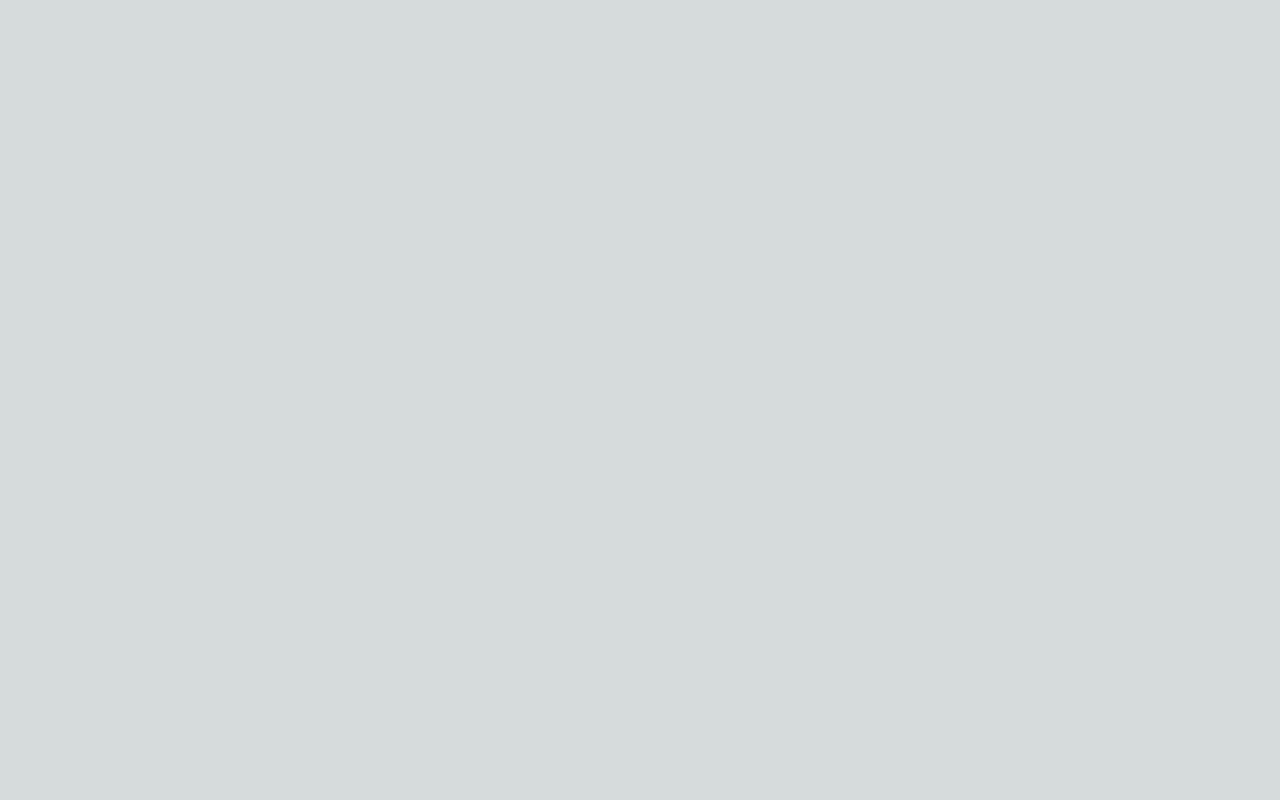
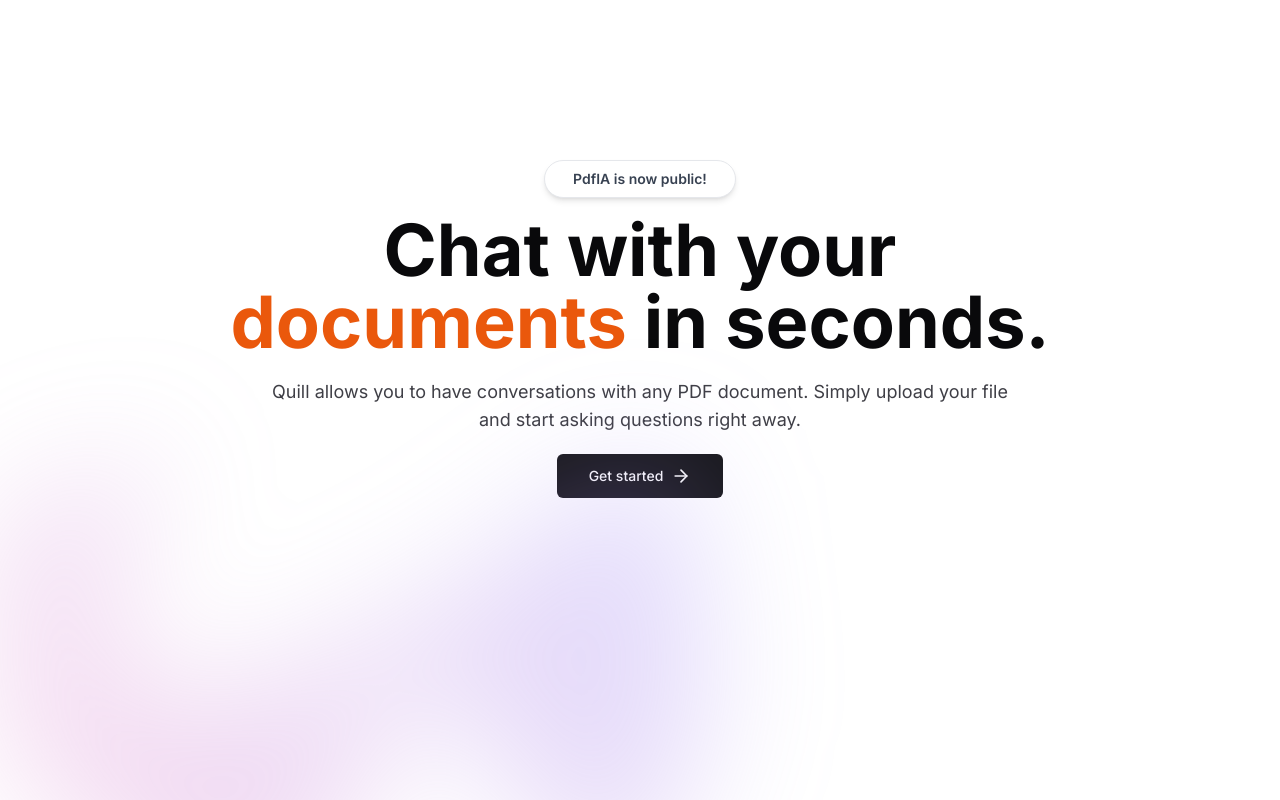
Before and after one commit to Beymer-pyg/ai-pdf-app, a Next.js app: page / in a window 1280 px wide. Shown: the top 800 px of the page. Built offline with nearby package versions, Linux system fonts and the light colour scheme.

Commit message:
first section

```diff
--- a/src/app/globals.css
+++ b/src/app/globals.css
@@ -2,26 +2,75 @@
 @tailwind components;
 @tailwind utilities;
 
-:root {
-  --foreground-rgb: 0, 0, 0;
-  --background-start-rgb: 214, 219, 220;
-  --background-end-rgb: 255, 255, 255;
-}
+@layer base {
+  :root {
+    --background: 0 0% 100%;
+    --foreground: 240 10% 3.9%;
 
-@media (prefers-color-scheme: dark) {
-  :root {
-    --foreground-rgb: 255, 255, 255;
-    --background-start-rgb: 0, 0, 0;
-    --background-end-rgb: 0, 0, 0;
+    --card: 0 0% 100%;
+    --card-foreground: 240 10% 3.9%;
+
+    --popover: 0 0% 100%;
+    --popover-foreground: 240 10% 3.9%;
+
+    --primary: 240 5.9% 10%;
+    --primary-foreground: 0 0% 98%;
+
+    --secondary: 240 4.8% 95.9%;
+    --secondary-foreground: 240 5.9% 10%;
+
+    --muted: 240 4.8% 95.9%;
+    --muted-foreground: 240 3.8% 46.1%;
+
+    --accent: 240 4.8% 95.9%;
+    --accent-foreground: 240 5.9% 10%;
+
+    --destructive: 0 84.2% 60.2%;
+    --destructive-foreground: 0 0% 98%;
+
+    --border: 240 5.9% 90%;
+    --input: 240 5.9% 90%;
+    --ring: 240 10% 3.9%;
+
+    --radius: 0.5rem;
+  }
+
+  .dark {
+    --background: 240 10% 3.9%;
+    --foreground: 0 0% 98%;
+
+    --card: 240 10% 3.9%;
+    --card-foreground: 0 0% 98%;
+
+    --popover: 240 10% 3.9%;
+    --popover-foreground: 0 0% 98%;
+
+    --primary: 0 0% 98%;
+    --primary-foreground: 240 5.9% 10%;
+
+    --secondary: 240 3.7% 15.9%;
+    --secondary-foreground: 0 0% 98%;
+
+    --muted: 240 3.7% 15.9%;
+    --muted-foreground: 240 5% 64.9%;
+
+    --accent: 240 3.7% 15.9%;
+    --accent-foreground: 0 0% 98%;
+
+    --destructive: 0 62.8% 30.6%;
+    --destructive-foreground: 0 0% 98%;
+
+    --border: 240 3.7% 15.9%;
+    --input: 240 3.7% 15.9%;
+    --ring: 240 4.9% 83.9%;
   }
 }
 
-body {
-  color: rgb(var(--foreground-rgb));
-  background: linear-gradient(
-      to bottom,
-      transparent,
-      rgb(var(--background-end-rgb))
-    )
-    rgb(var(--background-start-rgb));
+@layer base {
+  * {
+    @apply border-border;
+  }
+  body {
+    @apply bg-background text-foreground;
+  }
 }
--- a/src/app/layout.tsx
+++ b/src/app/layout.tsx
@@ -1,22 +1,31 @@
-import type { Metadata } from 'next'
-import { Inter } from 'next/font/google'
-import './globals.css'
+import type { Metadata } from "next";
+import { Inter } from "next/font/google";
+import "./globals.css";
+import { cn } from "@/lib/utils";
 
-const inter = Inter({ subsets: ['latin'] })
+const inter = Inter({ subsets: ["latin"] });
 
 export const metadata: Metadata = {
-  title: 'Create Next App',
-  description: 'Generated by create next app',
-}
+  title: "Create Next App",
+  description: "Generated by create next app",
+};
 
 export default function RootLayout({
   children,
 }: {
-  children: React.ReactNode
+  children: React.ReactNode;
 }) {
   return (
-    <html lang="en">
-      <body className={inter.className}>{children}</body>
+    <html lang="en" className="light">
+      {/* <body className={inter.className}>{children}</body> */}
+      <body
+        className={cn(
+          "min-h-screen font-sans antialiased grainy",
+          inter.className
+        )}
+      >
+        {children}
+      </body>
     </html>
-  )
+  );
 }
--- a/src/app/page.tsx
+++ b/src/app/page.tsx
@@ -1,3 +1,55 @@
+import MaxWidthWrapper from "@/components/MaxWidthWrapper";
+import Link from "next/link";
+import { ArrowRight } from "lucide-react";
+import { buttonVariants } from "@/components/ui/button";
+
 export default function Home() {
-  return <div></div>;
+  return (
+    <>
+      <MaxWidthWrapper className="mb-12 mt-28 sm:mt-40 flex flex-col items-center justify-center text-center">
+        <div className="mx-auto mb-4 flex max-w-fit items-center justify-center space-x-2 overflow-hidden rounded-full border border-gray-200 bg-white px-7 py-2 shadow-md backdrop-blur transition-all hover:border-gray-300 hover:bg-white/50">
+          <p className="text-gray-700 font-semibold text-sm">
+            PdfIA is now public!
+          </p>
+        </div>
+        <h1 className="max-w-4xl text-5xl font-bold md:text-6xl lg:text-7xl">
+          Chat with your <span className="text-orange-600">documents</span> in
+          seconds.
+        </h1>
+        <p className="mt-5 max-w-prose text-zinc-700 sm:text-lg">
+          Quill allows you to have conversations with any PDF document. Simply
+          upload your file and start asking questions right away.
+        </p>
+        <Link
+          className={buttonVariants({
+            size: "lg",
+            className: "mt-5",
+          })}
+          href="/dashboard"
+          target="_blank"
+        >
+          Get started
+          <ArrowRight className="ml-2 w-5 h-5" />
+        </Link>
+      </MaxWidthWrapper>
+
+      {/* value proposition section */}
+      <div>
+        <div className="relative isolate">
+          <div
+            aria-hidden="true"
+            className="pointer-events-none absolute inset-x-0 -top-40 -z-10 transform-gpu overflow-hidden blur-3xl sm:-top-80"
+          >
+            <div
+              style={{
+                clipPath:
+                  "polygon(74.1% 44.1%, 100% 61.6%, 97.5% 26.9%, 85.5% 0.1%, 80.7% 2%, 72.5% 32.5%, 60.2% 62.4%, 52.4% 68.1%, 47.5% 58.3%, 45.2% 34.5%, 27.5% 76.7%, 0.1% 64.9%, 17.9% 100%, 27.6% 76.8%, 76.1% 97.7%, 74.1% 44.1%)",
+              }}
+              className="relative left-[calc(50%-11rem)] aspect-[1155/678] w-[36.125rem] -translate-x-1/2 rotate-[30deg] bg-gradient-to-tr from-[#ff80b5] to-[#9089fc] opacity-30 sm:left-[calc(50%-30rem)] sm:w-[72.1875rem]"
+            />
+          </div>
+        </div>
+      </div>
+    </>
+  );
 }
--- /dev/null
+++ b/src/components/MaxWidthWrapper.tsx
@@ -0,0 +1,22 @@
+import { cn } from "@/lib/utils";
+
+const MaxWidthWrapper = ({
+  className,
+  children,
+}: {
+  className?: string;
+  children: React.ReactNode;
+}) => {
+  return (
+    <div
+      className={cn(
+        "mx-auto w-full max-w-screen-xl px-2.5 md:px-20",
+        className
+      )}
+    >
+      {children}
+    </div>
+  );
+};
+
+export default MaxWidthWrapper;
--- /dev/null
+++ b/src/components/ui/button.tsx
@@ -0,0 +1,55 @@
+import * as React from "react";
+import { Slot } from "@radix-ui/react-slot";
+import { cva, type VariantProps } from "class-variance-authority";
+
+import { cn } from "@/lib/utils";
+const buttonVariants = cva(
+  "inline-flex items-center justify-center whitespace-nowrap rounded-md text-sm font-medium ring-offset-background transition-colors focus-visible:outline-none focus-visible:ring-2 focus-visible:ring-ring focus-visible:ring-offset-2 disabled:pointer-events-none disabled:opacity-50",
+  {
+    variants: {
+      variant: {
+        default: "bg-primary text-primary-foreground hover:bg-primary/90",
+        destructive:
+          "bg-destructive text-destructive-foreground hover:bg-destructive/90",
+        outline:
+          "border border-input bg-background hover:bg-accent hover:text-accent-foreground",
+        secondary:
+          "bg-secondary text-secondary-foreground hover:bg-secondary/80",
+        ghost: "hover:bg-accent hover:text-accent-foreground",
+        link: "text-primary underline-offset-4 hover:underline",
+      },
+      size: {
+        default: "h-10 px-4 py-2",
+        sm: "h-9 rounded-md px-3",
+        lg: "h-11 rounded-md px-8",
+        icon: "h-10 w-10",
+      },
+    },
+    defaultVariants: {
+      variant: "default",
+      size: "default",
+    },
+  }
+);
+
+export interface ButtonProps
+  extends React.ButtonHTMLAttributes<HTMLButtonElement>,
+    VariantProps<typeof buttonVariants> {
+  asChild?: boolean;
+}
+
+const Button = React.forwardRef<HTMLButtonElement, ButtonProps>(
+  ({ className, variant, size, asChild = false, ...props }, ref) => {
+    const Comp = asChild ? Slot : "button";
+    return (
+      <Comp
+        className={cn(buttonVariants({ variant, size, className }))}
+        ref={ref}
+        {...props}
+      />
+    );
+  }
+);
+Button.displayName = "Button";
+
+export { Button, buttonVariants };
--- /dev/null
+++ b/src/lib/utils.ts
@@ -0,0 +1,6 @@
+import { type ClassValue, clsx } from "clsx"
+import { twMerge } from "tailwind-merge"
+
+export function cn(...inputs: ClassValue[]) {
+  return twMerge(clsx(inputs))
+}
--- /dev/null
+++ b/src/lib/utils.tsx
@@ -0,0 +1,6 @@
+import clsx, { ClassValue } from "clsx";
+import { twMerge } from "tailwind-merge";
+
+export function cn(...inputs: ClassValue[]) {
+  return twMerge(clsx(inputs));
+}
--- a/tailwind.config.ts
+++ b/tailwind.config.ts
@@ -1,20 +1,76 @@
-import type { Config } from 'tailwindcss'
-
-const config: Config = {
+/** @type {import('tailwindcss').Config} */
+module.exports = {
+  darkMode: ["class"],
   content: [
-    './src/pages/**/*.{js,ts,jsx,tsx,mdx}',
-    './src/components/**/*.{js,ts,jsx,tsx,mdx}',
-    './src/app/**/*.{js,ts,jsx,tsx,mdx}',
-  ],
+    './pages/**/*.{ts,tsx}',
+    './components/**/*.{ts,tsx}',
+    './app/**/*.{ts,tsx}',
+    './src/**/*.{ts,tsx}',
+	],
   theme: {
+    container: {
+      center: true,
+      padding: "2rem",
+      screens: {
+        "2xl": "1400px",
+      },
+    },
     extend: {
-      backgroundImage: {
-        'gradient-radial': 'radial-gradient(var(--tw-gradient-stops))',
-        'gradient-conic':
-          'conic-gradient(from 180deg at 50% 50%, var(--tw-gradient-stops))',
+      colors: {
+        border: "hsl(var(--border))",
+        input: "hsl(var(--input))",
+        ring: "hsl(var(--ring))",
+        background: "hsl(var(--background))",
+        foreground: "hsl(var(--foreground))",
+        primary: {
+          DEFAULT: "hsl(var(--primary))",
+          foreground: "hsl(var(--primary-foreground))",
+        },
+        secondary: {
+          DEFAULT: "hsl(var(--secondary))",
+          foreground: "hsl(var(--secondary-foreground))",
+        },
+        destructive: {
+          DEFAULT: "hsl(var(--destructive))",
+          foreground: "hsl(var(--destructive-foreground))",
+        },
+        muted: {
+          DEFAULT: "hsl(var(--muted))",
+          foreground: "hsl(var(--muted-foreground))",
+        },
+        accent: {
+          DEFAULT: "hsl(var(--accent))",
+          foreground: "hsl(var(--accent-foreground))",
+        },
+        popover: {
+          DEFAULT: "hsl(var(--popover))",
+          foreground: "hsl(var(--popover-foreground))",
+        },
+        card: {
+          DEFAULT: "hsl(var(--card))",
+          foreground: "hsl(var(--card-foreground))",
+        },
+      },
+      borderRadius: {
+        lg: "var(--radius)",
+        md: "calc(var(--radius) - 2px)",
+        sm: "calc(var(--radius) - 4px)",
+      },
+      keyframes: {
+        "accordion-down": {
+          from: { height: 0 },
+          to: { height: "var(--radix-accordion-content-height)" },
+        },
+        "accordion-up": {
+          from: { height: "var(--radix-accordion-content-height)" },
+          to: { height: 0 },
+        },
+      },
+      animation: {
+        "accordion-down": "accordion-down 0.2s ease-out",
+        "accordion-up": "accordion-up 0.2s ease-out",
       },
     },
   },
-  plugins: [],
+  plugins: [require("tailwindcss-animate")],
 }
-export default config
```
Also changed, not shown: package.json (+11 -4 lines), components.json (added), 1 other file (tests, documents, lock files or other folders).
